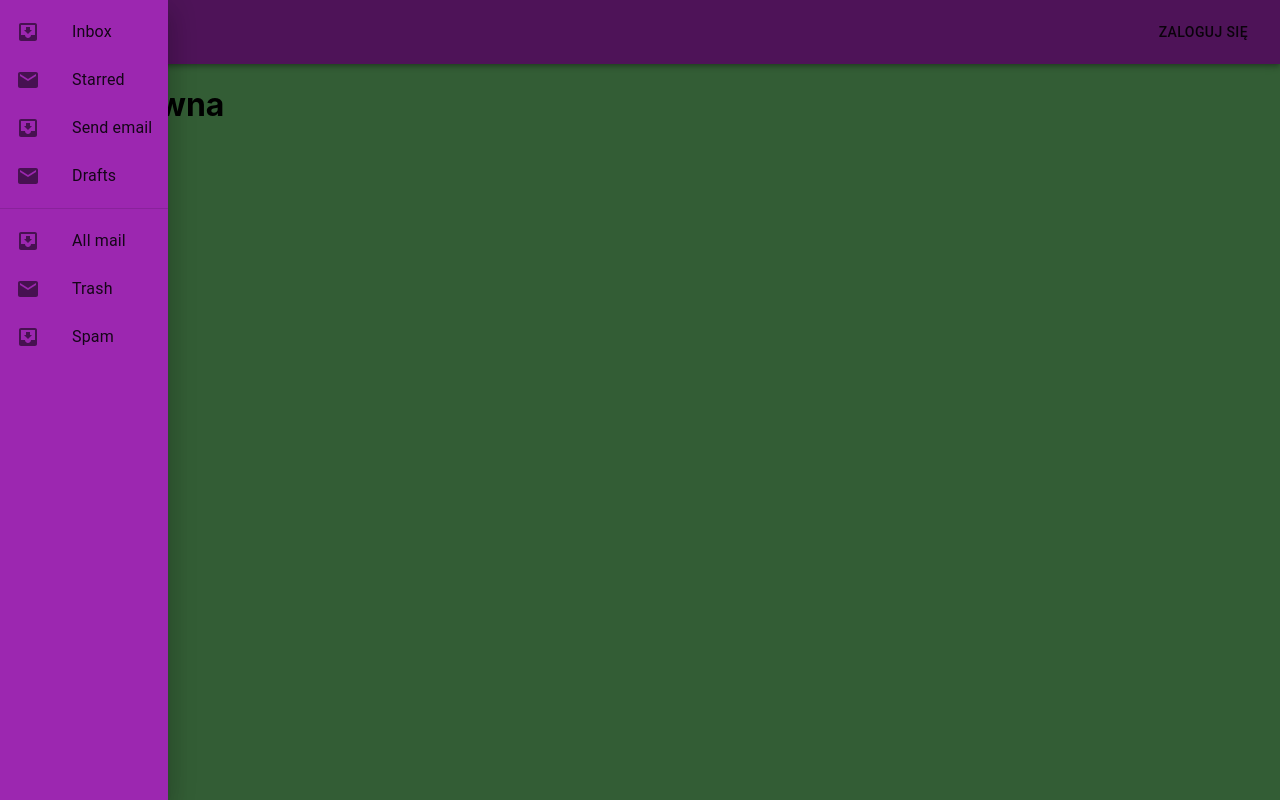
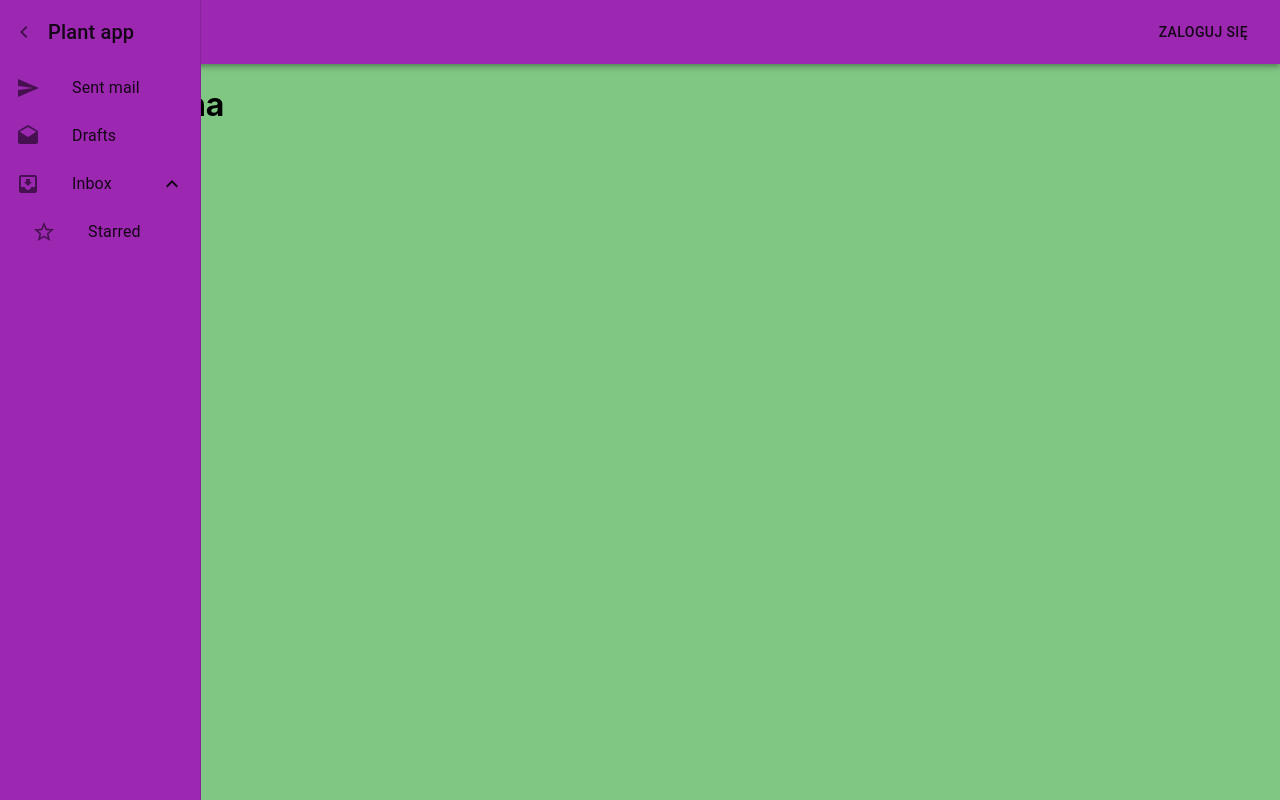
Before and after one commit to NowakKamil30/growing-plant-app, a React (Create React App) app in the folder frontend/growing-plant-app/: page / in a window 1280 px wide. Both pictures are taken after a click on the button "menu". Built offline with nearby package versions, Linux system fonts and the light colour scheme.

Commit message:
change drawer type

```diff
--- a/frontend/growing-plant-app/src/components/Drawers/MainDrawer.tsx
+++ b/frontend/growing-plant-app/src/components/Drawers/MainDrawer.tsx
@@ -1,28 +1,25 @@
 /* eslint-disable @typescript-eslint/no-unused-vars */
-import React, { useEffect, useState } from 'react';
+import React, { useEffect } from 'react';
 import Drawer from '@material-ui/core/Drawer';
 import List from '@material-ui/core/List';
-import Divider from '@material-ui/core/Divider';
 import ListItem from '@material-ui/core/ListItem';
 import ListItemIcon from '@material-ui/core/ListItemIcon';
 import ListItemText from '@material-ui/core/ListItemText';
 import InboxIcon from '@material-ui/icons/MoveToInbox';
-import MailIcon from '@material-ui/icons/Mail';
-import { createStyles, makeStyles, Theme } from '@material-ui/core';
+import { Collapse, createStyles, IconButton, makeStyles, Theme, Toolbar, Typography } from '@material-ui/core';
 import { connect, ConnectedProps } from 'react-redux';
 import { changeMainDrawerPosition, changeMainDrawerVisible } from '../../stores/actions/LayoutControlAction';
 import { ReduceTypes } from '../../stores/reducers';
 import { Dispatch } from 'redux';
 import { DrawerProps } from '@material-ui/core/Drawer/Drawer';
 import { settings } from '../../settings/settings.json';
+import { ExpandLess, ExpandMore, StarBorder } from '@material-ui/icons';
+import DraftsIcon from '@material-ui/icons/Drafts';
+import SendIcon from '@material-ui/icons/Send';
+import ChevronLeftIcon from '@material-ui/icons/ChevronLeft';
+import KeyboardArrowUpIcon from '@material-ui/icons/KeyboardArrowUp';
+import { Trans } from 'react-i18next';
 
-const useStyles = makeStyles((theme: Theme) =>
-  createStyles({
-    drawer: {
-      backgroundColor: theme.palette.secondary.main,
-    },
-  }),
-);
 
 const mapDispatcherToProps = (dispatch: Dispatch) => (
     {
@@ -51,18 +48,18 @@
     changeDrawerPosition: (anchor: DrawerProps['anchor']) => void;
 }
 
-interface ScreenSize {
-    width: number;
-    height: number;
-}
-
 const MainDrawer: React.FC<MainDrawerProps> = ({
     isVisible,
     changeDrawerVisible,
     anchor,
     changeDrawerPosition,
 }): JSX.Element => {
-    const { drawer } = useStyles();
+    const {
+        drawer,
+        root,
+        nested,
+        title,
+     } = useStyles();
 
     const updateDimensions = (): void => changeDrawerPosition(window.innerWidth > settings.mobile.size.width ? 'left' : 'top');
 
@@ -74,32 +71,80 @@
 
     return (
     <Drawer
+    variant='persistent'
     anchor={ anchor }
     open={ isVisible }
     classes={{ paper: drawer }}
-                onClick={ (): void => changeDrawerVisible(false) }
     >
-            <List>
-                {['Inbox', 'Starred', 'Send email', 'Drafts'].map((text, index) => (
-                <ListItem button key={text}>
-                    <ListItemIcon>{index % 2 === 0 ? <InboxIcon /> : <MailIcon />}</ListItemIcon>
-                    <ListItemText primary={text} />
+        <List
+        component='nav'
+        aria-labelledby='nested-list-subheader'
+        className = { root }
+        subheader={
+            <Toolbar className={title}>
+                <IconButton onClick={() => changeDrawerVisible(false)}>
+                    { anchor === 'left' ? <ChevronLeftIcon /> : <KeyboardArrowUpIcon />}
+                </IconButton>
+                <Typography variant='h6' noWrap>
+                <Trans i18nKey='title'/>
+                </Typography>
+            </Toolbar>
+        }
+        >
+            <ListItem button>
+                <ListItemIcon>
+                <SendIcon />
+                </ListItemIcon>
+                <ListItemText primary='Sent mail' />
             </ListItem>
-                ))}
+            <ListItem button>
+                <ListItemIcon>
+                <DraftsIcon />
+                </ListItemIcon>
+                <ListItemText primary='Drafts' />
+            </ListItem>
+            <ListItem button onClick={() => null}>
+                <ListItemIcon>
+                <InboxIcon />
+                </ListItemIcon>
+                <ListItemText primary='Inbox' />
+                {true ? <ExpandLess /> : <ExpandMore />}
+            </ListItem>
+            <Collapse in={true} timeout='auto' unmountOnExit>
+                <List component='div' disablePadding>
+                <ListItem button className={nested}>
+                    <ListItemIcon>
+                    <StarBorder />
+                    </ListItemIcon>
+                    <ListItemText primary='Starred' />
+                </ListItem>
                 </List>
-            <Divider />
-            <List>
-                {['All mail', 'Trash', 'Spam'].map((text, index) => (
-                <ListItem button key={text}>
-                    <ListItemIcon>{index % 2 === 0 ? <InboxIcon /> : <MailIcon />}</ListItemIcon>
-                    <ListItemText primary={text} />
-                </ListItem>
-                ))}
+            </Collapse>
         </List>
     </Drawer>
     );
 };
 
+const useStyles = makeStyles((theme: Theme) =>
+  createStyles({
+    drawer: {
+      backgroundColor: theme.palette.secondary.main,
+      minWidth: 200,
+    },
+    root: {
+        width: '100%',
+        backgroundColor: theme.palette.secondary.main,
+      },
+      nested: {
+        paddingLeft: theme.spacing(4),
+      },
+      title: {
+        flexGrow: 1,
+        paddingLeft: 0,
+        paddingRight: 0,
+      },
+  }),
+);
 
 
 export default connector(MainDrawer);
--- a/frontend/growing-plant-app/src/layouts/AppLayout.tsx
+++ b/frontend/growing-plant-app/src/layouts/AppLayout.tsx
@@ -20,7 +20,7 @@
 const useStyles = makeStyles((theme: Theme) =>
 createStyles({
   root: {
-    backgroundColor: theme.palette.primary.main,
+    backgroundColor: theme.palette.background.paper,
     flex: 1,
     minHeight: '100vh'
   },
--- a/frontend/growing-plant-app/src/themes/Theming.tsx
+++ b/frontend/growing-plant-app/src/themes/Theming.tsx
@@ -5,8 +5,11 @@
 
 const theme = createMuiTheme({
     palette: {
+        background : {
+          paper: green[300]
+        },
         primary: {
-            main: green[400]
+            main: green[500]
         },
         secondary: {
             main: purple[500]
```
Lines whose indentation alone changed are shown as unchanged.
